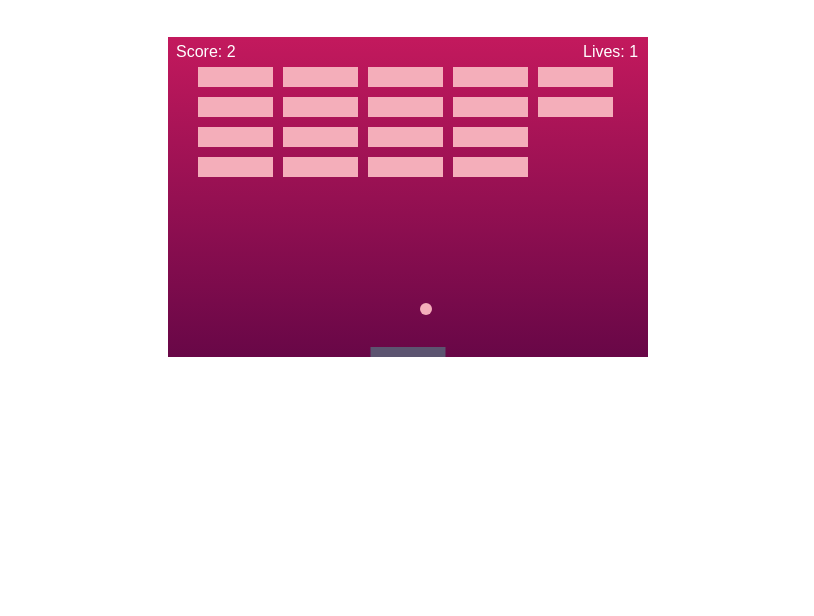
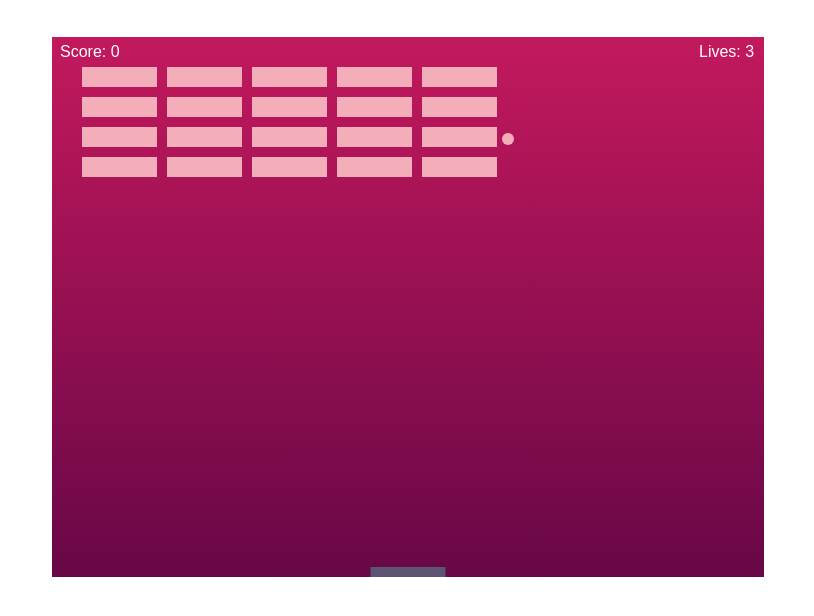
Before and after one commit to vanshika6276/Brick-Breaker-Game, a plain HTML site: page index.html in a window 1280 px wide. Shown: the part 142-758 px from the top of the page, without its empty margins (232-1046 px from the left). Drawn offline with Linux system fonts and the light colour scheme.

Commit message:
index.html

```diff
--- a/index.html
+++ b/index.html
@@ -18,7 +18,7 @@
       LETS ELIMINATE ALL THE BRICKS FROM CANVAS!
     </h4>
   </center>
-  <canvas id="myCanvas" width="480" height="320"></canvas>
+  <canvas id="myCanvas" width="712" height="540"></canvas>
 </body>
 <script src="brick.js"> </script>
 
```
